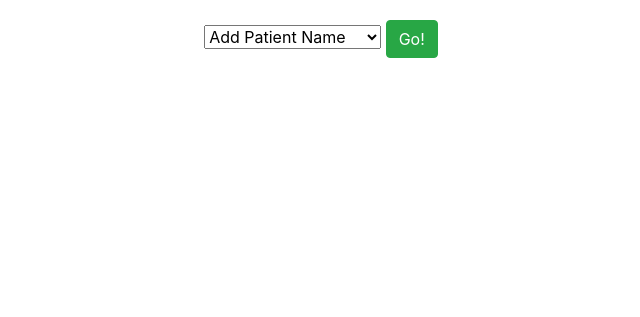
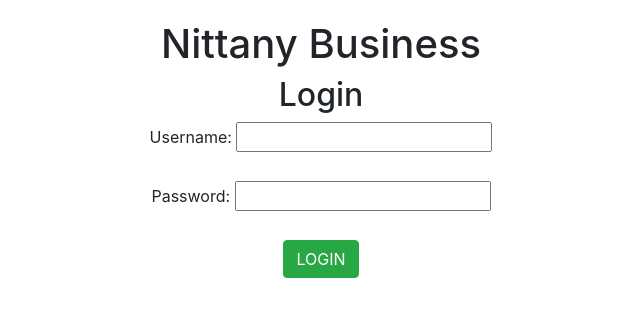
Before and after one commit to maxcheever/NittanyBusiness, a Flask app: page / in a window 1280 px wide. Shown: the top 317 px of the page, without its empty margins (319-959 px from the left). Run offline with Flask 3, Linux system fonts and the light colour scheme; parts of the project's set-up code (start-up, migrations or seed data) failed here and were passed over; some libraries are stand-ins or nearby versions.

Commit message:
Login page frontend foundations complete

```diff
--- a/templates/index.html
+++ b/templates/index.html
@@ -10,11 +10,15 @@
 <body>
 <div class="container-sm">
     <div class="card-body" align="center">
-        <select id="drop-down">
-            <option value= "delete_name">Delete Patient Name</option>
-            <option value= "add_name" SELECTED>Add Patient Name</option>
-        </select>
-        <a class="btn btn-success" href="/add_name" role="button" id="go">Go!</a>
+        <h1>Nittany Business</h1>
+        <div>
+            <h2>Login</h2>
+            <label for="username">Username: </label>
+            <input type="text" id="username" name="username"><br><br>
+            <label for="password">Password: </label>
+            <input type="text" id="password" name="password"><br><br>
+            <a class="btn btn-success" href="/login" role="button" id="loginButton">LOGIN</a>
+        </div>
     </div>
 </div>
 
```
